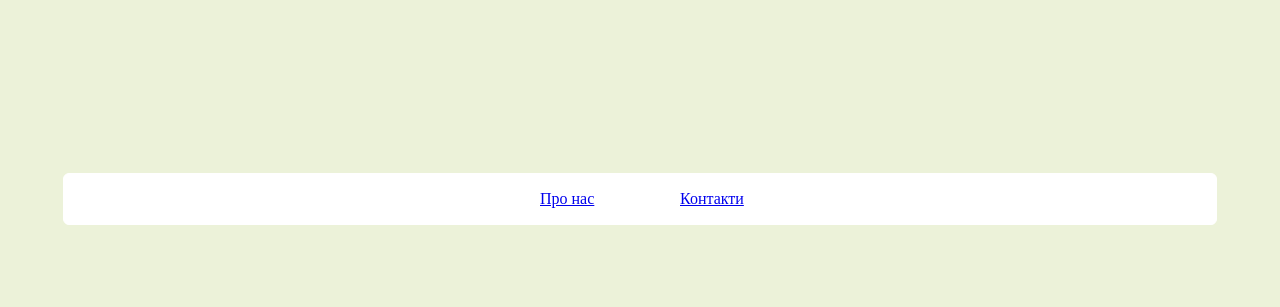
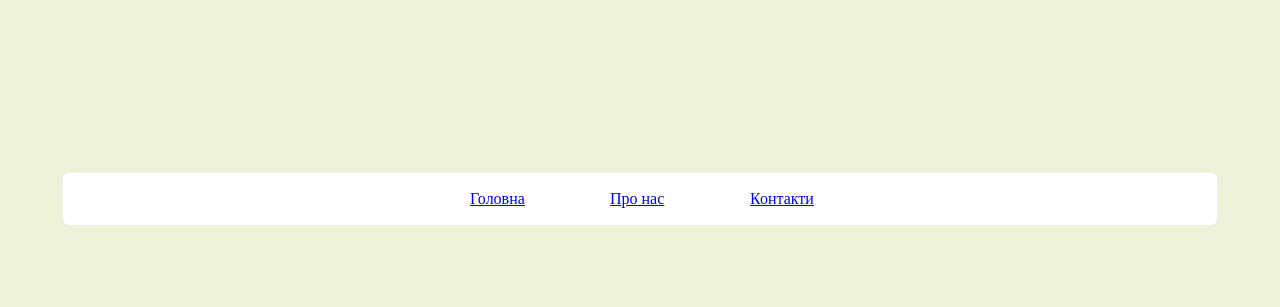
Before and after one commit to n3cs1s/quest, a PHP site: page / in a window 1280 px wide. Shown: the part 493-800 px from the top of the page. Run offline with PHP 8.4, Linux system fonts and the light colour scheme; data that the repository does not hold is empty.

Commit message:
Update index.php

```diff
--- a/index.php
+++ b/index.php
@@ -123,8 +123,10 @@ echo $quest;
 <div class="footer">
 <div class="content">
 <ul>
-<li><a href="#about">Про нас</a></li>
-<li><a href="#contact">Контакти</a></li>
+	<li><a href="/">Головна</a></li>
+	<li><a href="#about" onclick="$('#about').show();">Про нас</a></li>
+<li><a href="#contact" onclick="">Контакти</a></li>
+
 </ul>
 </div>
 </div>
```
